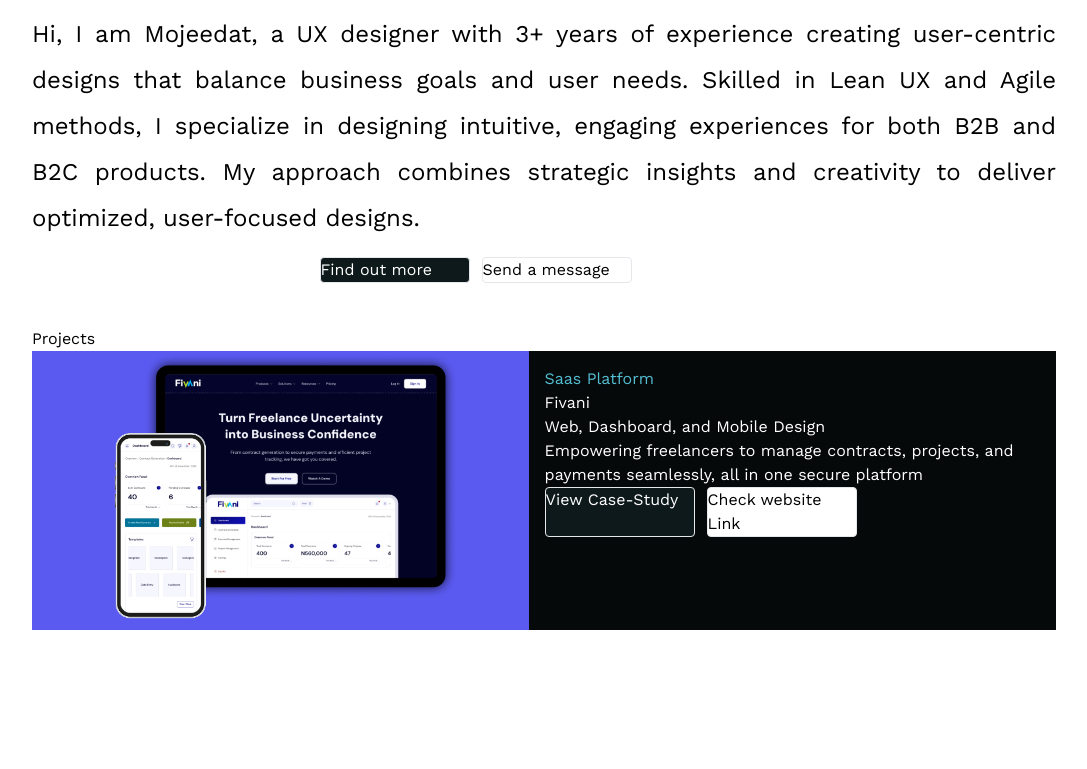
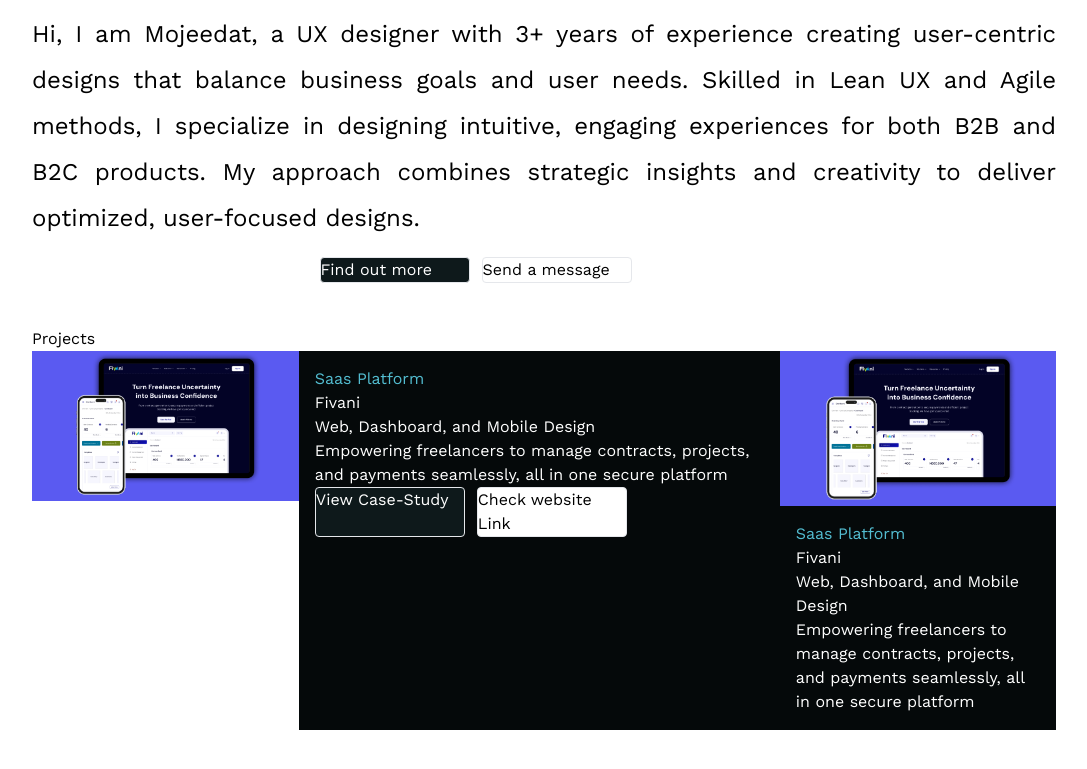
Before and after one commit to teslyym/Omatiwaa, a React (Vite) app: page / in a window 1280 px wide. Shown: the part 413-1182 px from the top of the page, without its empty margins (96-1183 px from the left). Before the commit the page ends 1083 px from the top, so only its background shows below. Built offline with nearby package versions, Linux system fonts and the light colour scheme; a web font is replaced by a local one.

Commit message:
Buddyapp

```diff
--- a/src/Pages/Home.jsx
+++ b/src/Pages/Home.jsx
@@ -67,6 +67,22 @@
                 </div>
               </div>
             </div>
+            <div>
+              <div>
+                <img src={Fivani} alt="" />
+              </div>
+              <div className="bg-[#05090A] flex-grid gap-6 justify-center px-4 py-4">
+                <h1 className="text-[#53BDD1]">Saas Platform</h1>
+                <p className="text-white">Fivani</p>
+                <h2 className="text-white">
+                  Web, Dashboard, and Mobile Design
+                </h2>
+                <h3 className="text-white">
+                  Empowering freelancers to manage contracts, projects, and
+                  payments seamlessly, all in one secure platform
+                </h3>
+              </div>
+            </div>
           </div>
         </div>
       </div>
```
